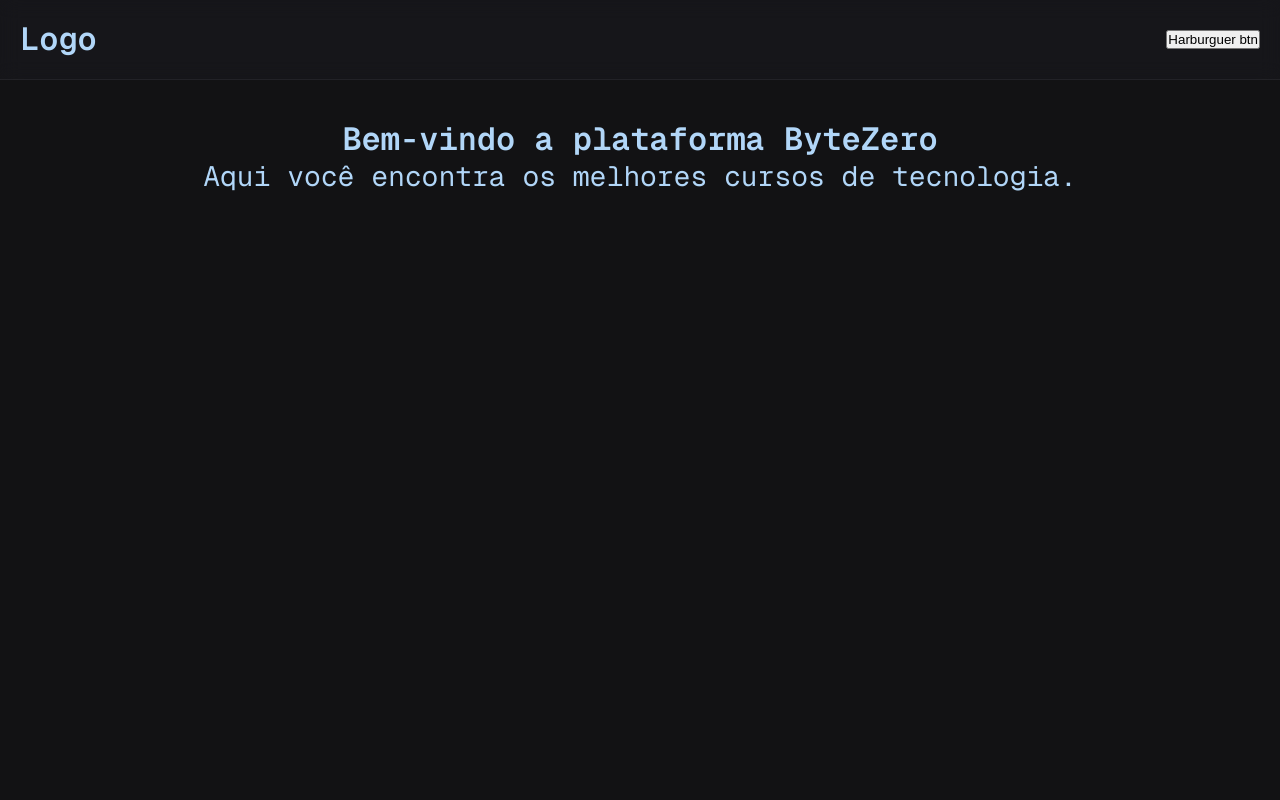
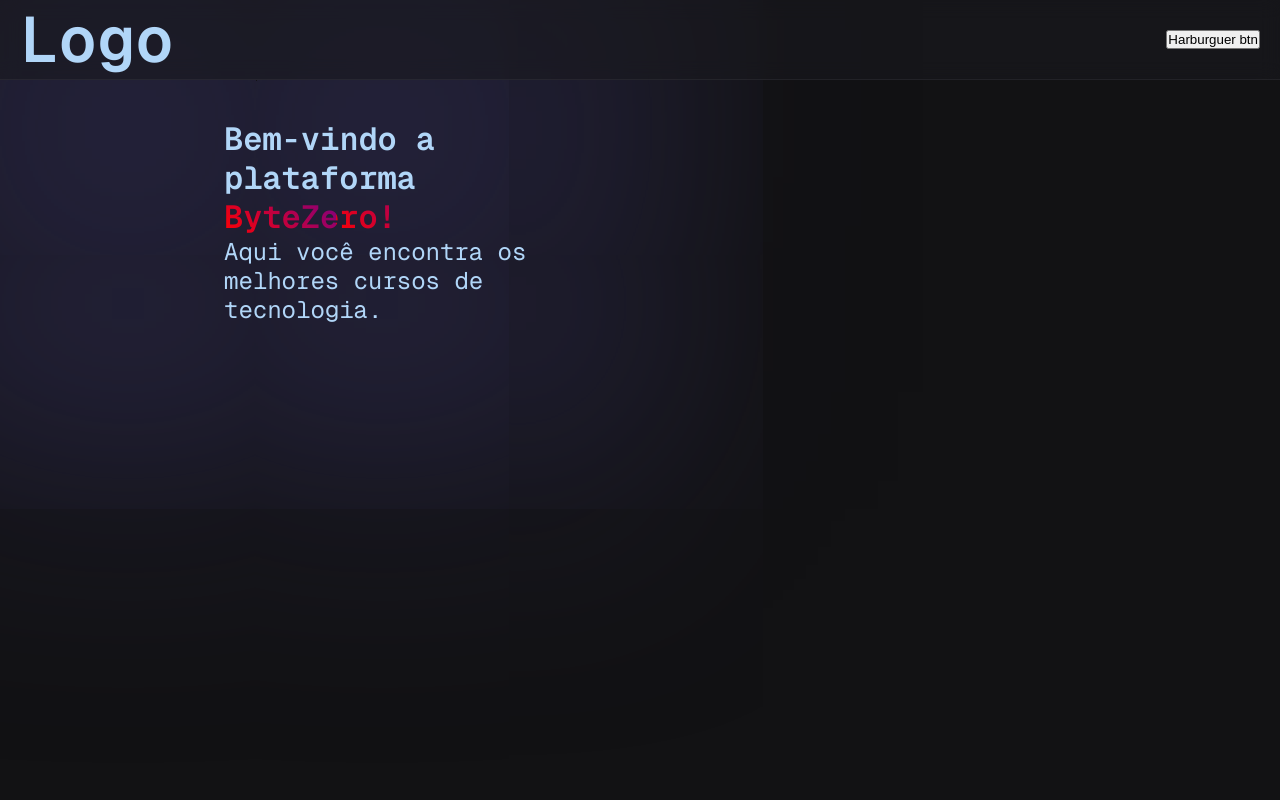
Before and after one commit to Rafael-BD/bytezero, a Next.js app: page / in a window 1280 px wide. Shown: the top 800 px of the page. Built offline with nearby package versions, Linux system fonts and the light colour scheme.

Commit message:
📦 NEW: Create introduction page

```diff
--- /dev/null
+++ b/src/app/(pages)/introduction/page.jsx
@@ -0,0 +1,52 @@
+import GlowEffect from "@/components/glowEffect";
+import { styled } from "../../../../stitches.config";
+
+const Text = styled('p', {
+    color: '$primary',
+    fontFamily: 'var(--font-geist-mono)',
+    variants: {
+        size: {
+            1: {
+                fontSize: '$1',
+            },
+            2: {
+                fontSize: '$2',
+            },
+            3: {
+                fontSize: '$3',
+            },
+        },
+    },
+});
+
+const TextColorGradient = styled(Text, {
+    background: 'linear-gradient(45deg, #ff0000, #800080)',
+    '-webkit-background-clip': 'text',
+    '-webkit-text-fill-color': 'transparent',
+    backgroundClip: 'text',
+    textFillColor: 'transparent',
+    backgroundSize: '30%',
+});
+
+const Header = styled('header', {
+    maxWidth: '45%',
+
+    '@media (max-width: 768px)': {
+        maxWidth: '100%',
+    },
+});
+
+export default function Introduction() {
+    return (
+        <div>
+            <main className="page">
+                <Header>
+                    <Text size={3} as={'h1'}>Bem-vindo a plataforma</Text>
+                    <TextColorGradient size={3} as={'h1'}>ByteZero!</TextColorGradient>
+                    <Text size={1}>Aqui você encontra os melhores cursos de tecnologia.</Text>
+                </Header>
+                <GlowEffect color="purple" position={{ top: '10%', left: '20%' }} size={400} />
+            </main>
+        </div>
+    );
+}
--- a/src/app/globals.css
+++ b/src/app/globals.css
@@ -1,14 +1,20 @@
 :root {
   --background: #121214;
   font-family: Arial, Helvetica, sans-serif;
+  font-size: 32px;
 }
 
-/* @media (prefers-color-scheme: dark) {
+@media (max-width: 768px) {
   :root {
-    --background: #0a0a0a;
-    --foreground: #ededed;
+    font-size: 24px;
   }
-} */
+}
+@media (max-width: 480px) {
+  :root {
+    font-size: 16px;
+  }
+}
+
 
 html,
 body {
@@ -35,16 +41,13 @@ a {
   text-decoration: none;
 }
 
-.page{
+.page {
   display: flex;
   min-height: 100vh;
   flex-direction: column;
-  align-items: center;
+  align-items: flex-start;
   padding-bottom: 60px;
+  margin: 0 auto;
+  max-width: 65%;
+  /* background-color: #03031b; */
 }
-
-/* @media (prefers-color-scheme: dark) {
-  html {
-    color-scheme: dark;
-  }
-} */
--- a/src/app/layout.tsx
+++ b/src/app/layout.tsx
@@ -2,8 +2,6 @@ import type { Metadata } from "next";
 import localFont from "next/font/local";
 import "./globals.css";
 import { getCssText } from "../../stitches.config";
-import Topbar from "@/components/topbar";
-import Footer from "@/components/footer";
 
 const geistSans = localFont({
   src: [
@@ -40,9 +38,7 @@ export default function RootLayout({
         <style id="stitches" dangerouslySetInnerHTML={{ __html: getCssText() }} />
       </head>
       <body className={`${geistSans.variable} ${geistMono.variable}`}>
-        <Topbar />
         {children}
-        <Footer />
       </body>
     </html>
   );
--- a/src/app/page.tsx
+++ b/src/app/page.tsx
@@ -1,32 +1,8 @@
-import { styled } from "../../stitches.config";
-
-const Text = styled('p', {
-  color: '$primary',
-  fontFamily: 'var(--font-geist-mono)',
-  variants: {
-      size: {
-          1: {
-              fontSize: '$1',
-          },
-          2: {
-              fontSize: '$2',
-          },
-          3: {
-              fontSize: '$3',
-          },
-      },
-  },
-});
-
-
+// import { styled } from "../../stitches.config";
+import Introduction from "./(pages)/introduction/page";
 
 export default function Home() {
-  return (
-    <div>
-      <main className="page">
-        <Text size={3} as={'h1'}>Bem-vindo a plataforma ByteZero</Text>
-        <Text size={2}>Aqui você encontra os melhores cursos de tecnologia.</Text>
-      </main>
-    </div>
-  );
+    return (
+        <Introduction />
+    );
 }
--- /dev/null
+++ b/src/app/template.tsx
@@ -0,0 +1,17 @@
+import React from 'react';
+import Topbar from "@/components/topbar";
+import Footer from "@/components/footer";
+
+
+
+
+
+export default function Template({ children }: { children: React.ReactNode }) {
+    return (
+        <div>
+            <Topbar />
+            {children}
+            <Footer />
+        </div>
+    )
+}
--- /dev/null
+++ b/src/components/glowEffect.jsx
@@ -0,0 +1,51 @@
+import React from 'react';
+import { styled } from '../../stitches.config';
+import { css } from '@stitches/react';
+
+const dynamicBoxShadow = css({
+    variants: {
+        color: {
+            purple: {},
+            red: {},
+            golden: {},
+        },
+    },
+});
+
+const GlowBox = styled('div', {
+    position: 'absolute',
+    transition: 'box-shadow 0.3s ease',
+    width: '0.1px',
+    height: '0.1px',
+    borderRadius: '75%',
+    zIndex: -1,
+    boxSize: 'border-box',
+    variants: {
+        color: {
+            purple: {},
+            red: {},
+            golden: {},
+        },
+    },
+    defaultVariants: {
+        color: 'purple',
+    },
+});
+
+const GlowEffect = ({ color, position, size }) => {
+    const boxShadowStyle = {
+        boxShadow: `0 0 ${size || 300}px ${size || 300}px ${
+            color === 'red' ? 'rgba(255, 0, 0, 0.342)' :
+            color === 'golden' ? 'rgba(255, 215, 0, 0.342)' :
+            'rgba(71, 64, 133, 0.342)'
+        }`,
+        top: `${position.top || 0}`,
+        left: `${position.left || 0}`,
+    };
+
+    return (
+        <GlowBox className={dynamicBoxShadow({ color })} style={boxShadowStyle} />
+    );
+};
+
+export default GlowEffect;
--- a/src/style/colors.js
+++ b/src/style/colors.js
@@ -1,6 +1,6 @@
 const colors = {
     primary: '#b1d6f8',
-    secondary: '',
+    secondary: '#8aa6ff',
     tertiary: '#43434949',
     background: '#121214',
     foreground: '#1a1a1e',
--- a/stitches.config.ts
+++ b/stitches.config.ts
@@ -11,9 +11,9 @@ export const { styled, getCssText } = createStitches({
             foreground: colors.foreground,
         },
         fontSizes: {
-            1: '24px',
-            2: '28px',
-            3: '32px',
+            1: '0.75rem',
+            2: '0.875rem',
+            3: '1rem',
         },
     },
 });
```
Also changed, not shown: src/app/home/page.tsx (deleted, +0 -35 lines).
